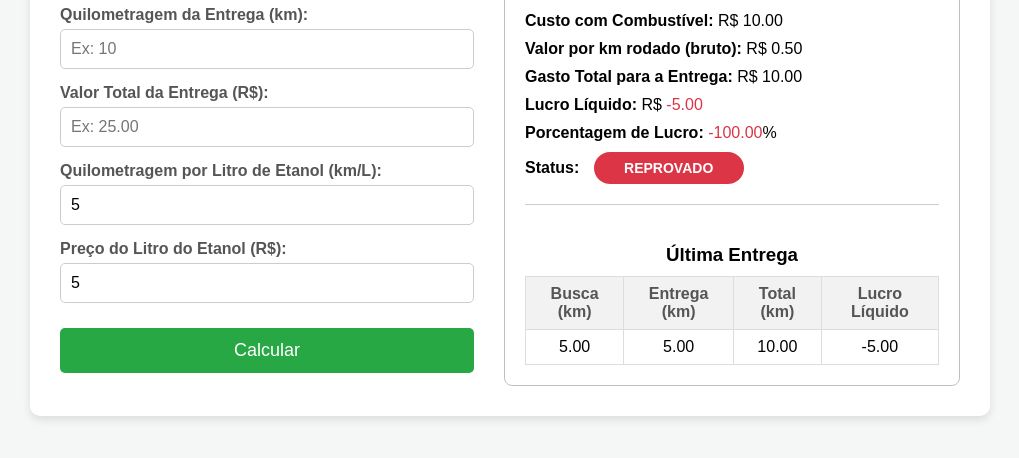
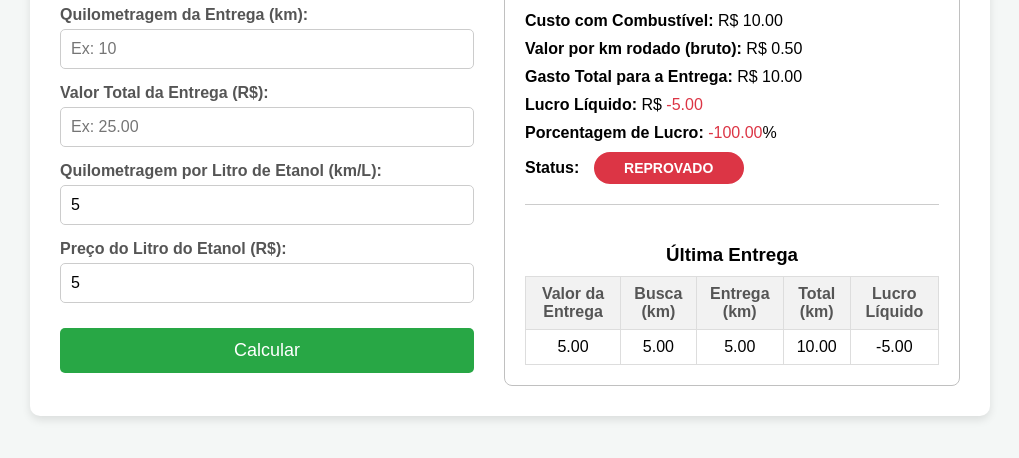
Before and after one commit to VWAelectric/calculos-entregas, a plain HTML site: page index.html in a window 1280 px wide. Both pictures are taken after typing "5", "5", "5", "5", "5" into the empty fields and a click on the button "Calcular". Shown: the part 282-740 px from the top of the page, without its empty margins (130-1149 px from the left). Drawn offline with Linux system fonts and the light colour scheme.

Commit message:
Atualização da tabela de histórico

```diff
--- a/index.html
+++ b/index.html
@@ -57,6 +57,7 @@
                     <table>
                         <thead>
                             <tr>
+                                <th>Valor da Entrega</th>
                                 <th>Busca (km)</th>
                                 <th>Entrega (km)</th>
                                 <th>Total (km)</th>
@@ -65,6 +66,7 @@
                         </thead>
                         <tbody>
                             <tr>
+                                <td id="histValorEntrega">--</td>
                                 <td id="histKmBusca">--</td>
                                 <td id="histKmEntrega">--</td>
                                 <td id="histKmTotal">--</td>
--- a/js/script.js
+++ b/js/script.js
@@ -58,6 +58,7 @@ function calcular() {
     }
 
     // NOVO: Atualiza a tabela de histórico com os dados da última consulta
+    document.getElementById('histValorEntrega').textContent = valorEntrega.toFixed(2);
     document.getElementById('histKmBusca').textContent = kmBusca.toFixed(2);
     document.getElementById('histKmEntrega').textContent = kmEntrega.toFixed(2);
     document.getElementById('histKmTotal').textContent = kmTotal.toFixed(2);
@@ -76,7 +77,7 @@ function calcular() {
 }
 
 // Este bloco foi movido para fora da função 'calcular()'
-document.addEventListener('keydown', function(event) {
+document.addEventListener('keydown', function (event) {
     if (event.key === 'Enter') {
         event.preventDefault(); // Impede o comportamento padrão do "Enter" (enviar formulário)
         calcular();
```
